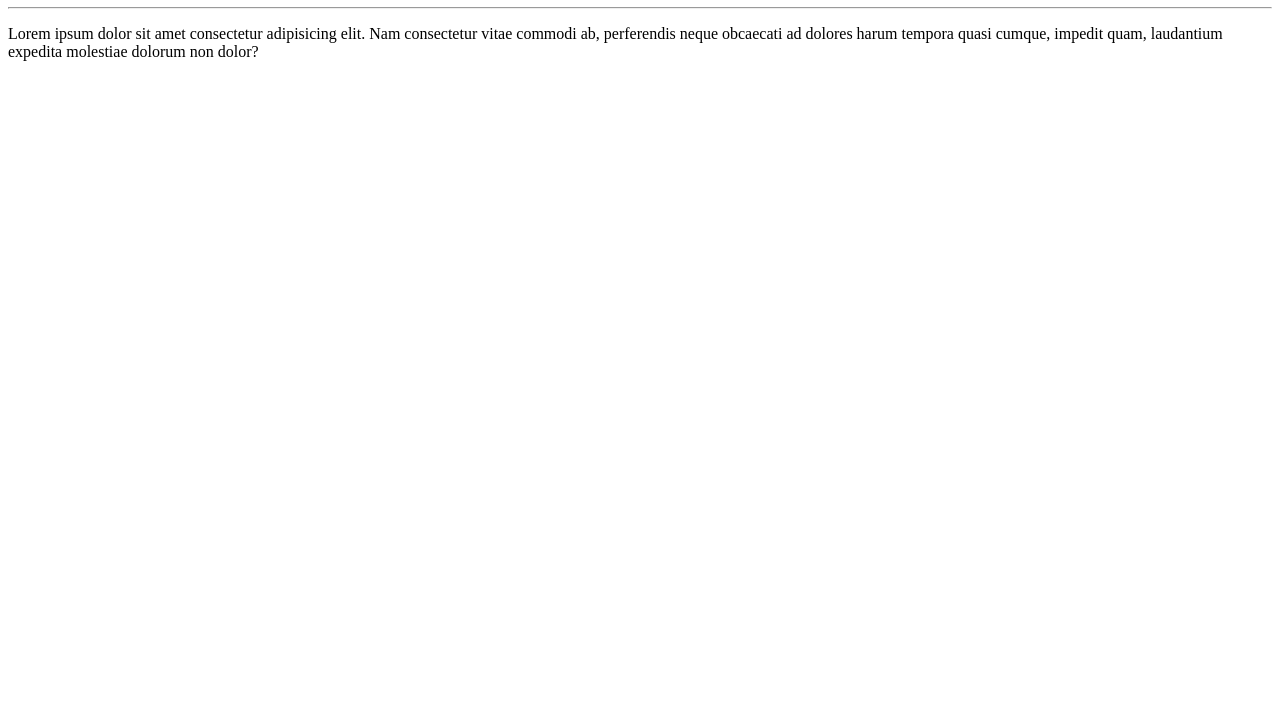
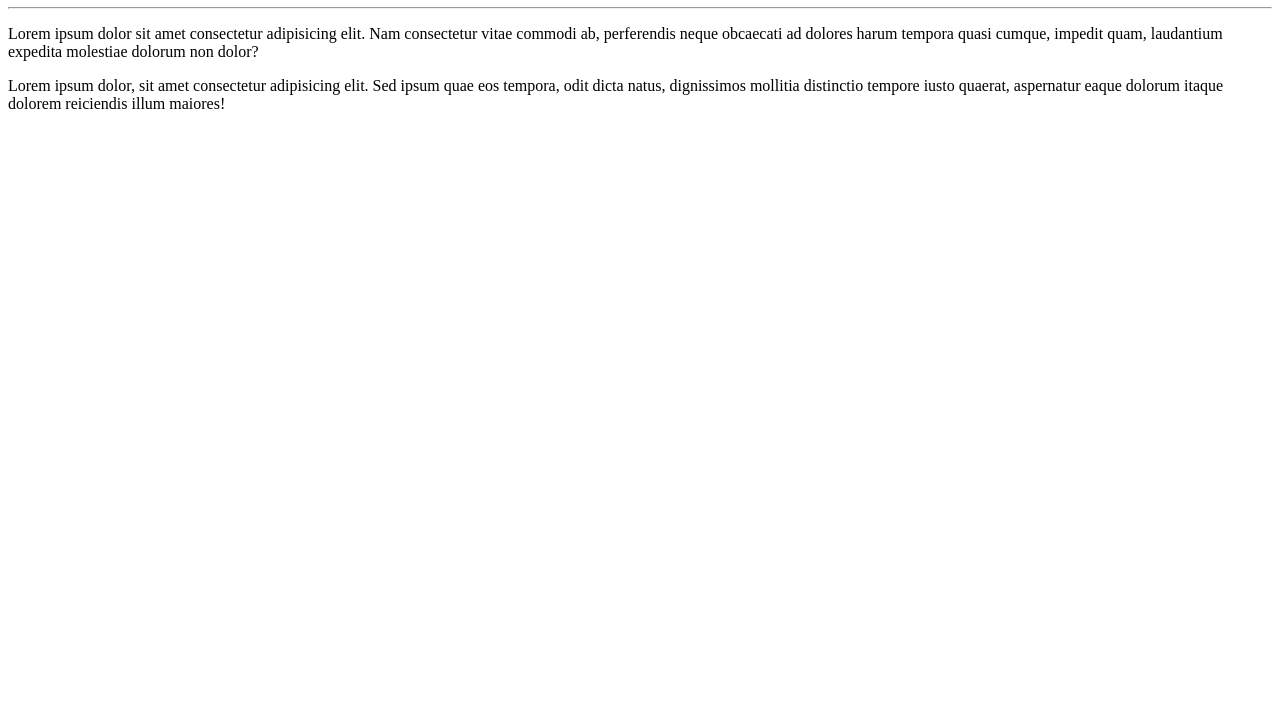
Before and after one commit to Pedro-Rockenbach/Ola-mundo, a plain HTML site: page site exemplo/index.html in a window 1280 px wide. Shown: the part 73-800 px from the top of the page. Drawn offline with Linux system fonts and the light colour scheme.

Commit message:
adicionei um parágrafo

```diff
--- a/site exemplo/index.html
+++ b/site exemplo/index.html
@@ -9,5 +9,6 @@
     <h1>Olá, mundo!</h1>
     <hr>
     <p>Lorem ipsum dolor sit amet consectetur adipisicing elit. Nam consectetur vitae commodi ab, perferendis neque obcaecati ad dolores harum tempora quasi cumque, impedit quam, laudantium expedita molestiae dolorum non dolor?</p>
+    <p>Lorem ipsum dolor, sit amet consectetur adipisicing elit. Sed ipsum quae eos tempora, odit dicta natus, dignissimos mollitia distinctio tempore iusto quaerat, aspernatur eaque dolorum itaque dolorem reiciendis illum maiores!</p>
 </body>
 </html>
```
